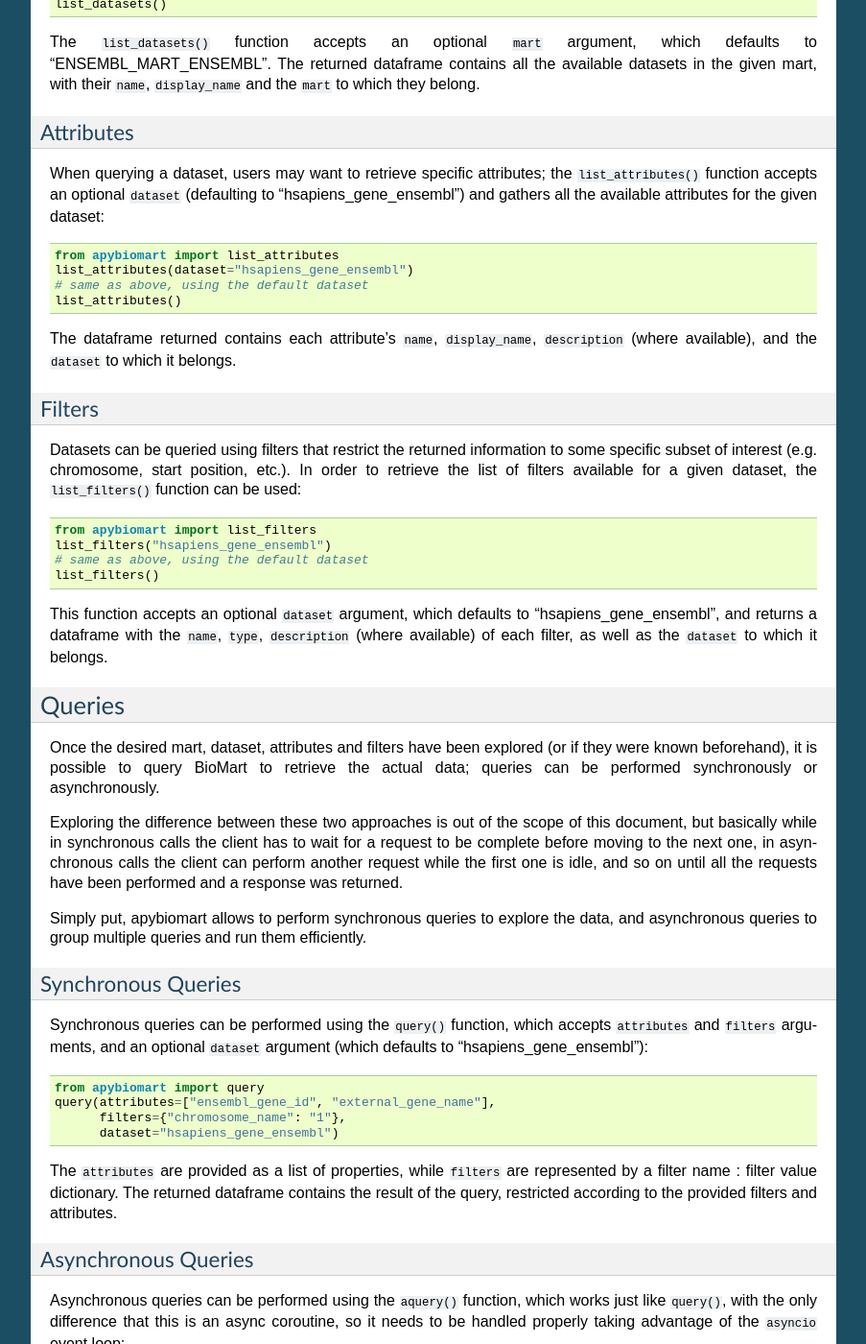
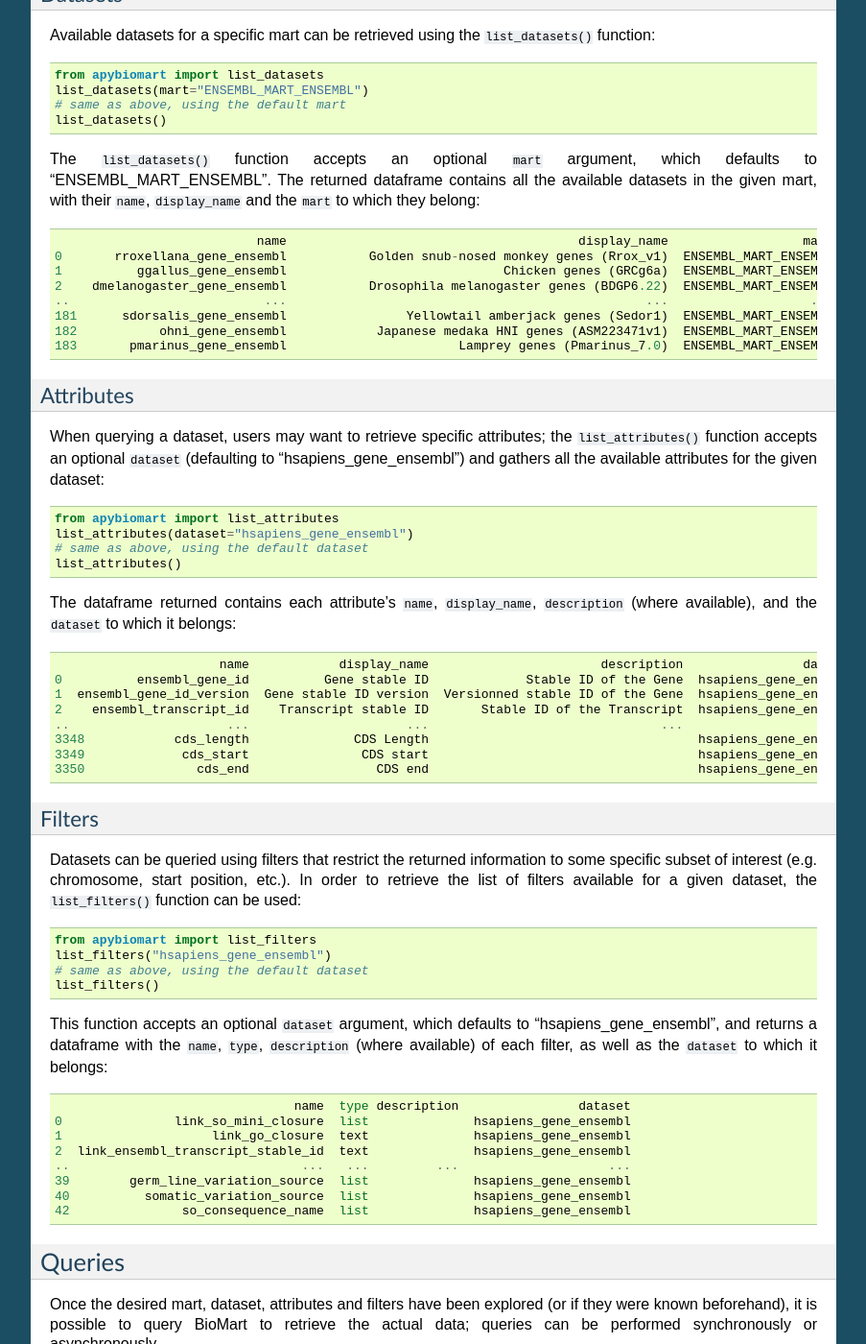
Before and after one commit to robertopreste/apybiomart, a Sphinx documentation site: the page built from docs/usage.rst, in a window 1280 px wide and 1400 px high, scrolled down 794 px. Shown: the whole window at 96% size, without its empty margins (198-1101 px from the left). Built offline with Sphinx 7.4.7, drawn with Linux system fonts in a browser that asks for light colours; pages that are not in the unit, such as notebooks, are missing from menus; some of the changed text lies outside the part shown.

Commit message:
Update documentation [skip ci]

```diff
--- a/HISTORY.rst
+++ b/HISTORY.rst
@@ -58,3 +58,9 @@ History
 
 * Fix test files with new BioMart versions;
 * Add script to create test files automatically.
+
+0.2.6 (2019-04-29)
+==================
+
+* Update test files;
+* Fix and update documentation.
--- a/docs/usage.rst
+++ b/docs/usage.rst
@@ -25,7 +23,16 @@ In order to view the marts available on BioMart, the ``list_marts()`` function c
     from apybiomart import list_marts
     list_marts()
 
-A dataframe with the available marts is returned, with their proper ``name`` and ``display_name``.
+A dataframe with the available marts is returned, with their proper ``name`` and ``display_name``::
+
+                        name           display_name
+    0   ENSEMBL_MART_ENSEMBL       Ensembl Genes 96
+    1     ENSEMBL_MART_MOUSE       Mouse strains 96
+    2  ENSEMBL_MART_SEQUENCE               Sequence
+    3  ENSEMBL_MART_ONTOLOGY               Ontology
+    4   ENSEMBL_MART_GENOMIC    Genomic features 96
+    5       ENSEMBL_MART_SNP   Ensembl Variation 96
+    6   ENSEMBL_MART_FUNCGEN  Ensembl Regulation 96
 
 Datasets
 ========
@@ -37,7 +44,16 @@ Available datasets for a specific mart can be retrieved using the ``list_dataset
     # same as above, using the default mart
     list_datasets()
 
-The ``list_datasets()`` function accepts an optional ``mart`` argument, which defaults to "ENSEMBL_MART_ENSEMBL". The returned dataframe contains all the available datasets in the given mart, with their ``name``, ``display_name`` and the ``mart`` to which they belong.
+The ``list_datasets()`` function accepts an optional ``mart`` argument, which defaults to "ENSEMBL_MART_ENSEMBL". The returned dataframe contains all the available datasets in the given mart, with their ``name``, ``display_name`` and the ``mart`` to which they belong::
+
+                               name                                       display_name                  mart
+    0       rroxellana_gene_ensembl           Golden snub-nosed monkey genes (Rrox_v1)  ENSEMBL_MART_ENSEMBL
+    1          ggallus_gene_ensembl                             Chicken genes (GRCg6a)  ENSEMBL_MART_ENSEMBL
+    2    dmelanogaster_gene_ensembl           Drosophila melanogaster genes (BDGP6.22)  ENSEMBL_MART_ENSEMBL
+    ..                          ...                                                ...                   ...
+    181      sdorsalis_gene_ensembl                Yellowtail amberjack genes (Sedor1)  ENSEMBL_MART_ENSEMBL
+    182           ohni_gene_ensembl            Japanese medaka HNI genes (ASM223471v1)  ENSEMBL_MART_ENSEMBL
+    183       pmarinus_gene_ensembl                       Lamprey genes (Pmarinus_7.0)  ENSEMBL_MART_ENSEMBL
 
 Attributes
 ==========
@@ -49,7 +65,16 @@ When querying a dataset, users may want to retrieve specific attributes; the ``l
     # same as above, using the default dataset
     list_attributes()
 
-The dataframe returned contains each attribute's ``name``, ``display_name``, ``description`` (where available), and the ``dataset`` to which it belongs.
+The dataframe returned contains each attribute's ``name``, ``display_name``, ``description`` (where available), and the ``dataset`` to which it belongs::
+
+                          name            display_name                       description                dataset
+    0          ensembl_gene_id          Gene stable ID             Stable ID of the Gene  hsapiens_gene_ensembl
+    1  ensembl_gene_id_version  Gene stable ID version  Versionned stable ID of the Gene  hsapiens_gene_ensembl
+    2    ensembl_transcript_id    Transcript stable ID       Stable ID of the Transcript  hsapiens_gene_ensembl
+    ..                     ...                     ...                               ...                    ...
+    3348            cds_length              CDS Length                                    hsapiens_gene_ensembl
+    3349             cds_start               CDS start                                    hsapiens_gene_ensembl
+    3350               cds_end                 CDS end                                    hsapiens_gene_ensembl
 
 Filters
 =======
@@ -61,7 +86,16 @@ Datasets can be queried using filters that restrict the returned information to
     # same as above, using the default dataset
     list_filters()
 
-This function accepts an optional ``dataset`` argument, which defaults to "hsapiens_gene_ensembl", and returns a dataframe with the ``name``, ``type``, ``description`` (where available) of each filter, as well as the ``dataset`` to which it belongs.
+This function accepts an optional ``dataset`` argument, which defaults to "hsapiens_gene_ensembl", and returns a dataframe with the ``name``, ``type``, ``description`` (where available) of each filter, as well as the ``dataset`` to which it belongs::
+
+                                    name  type description                dataset
+    0               link_so_mini_closure  list              hsapiens_gene_ensembl
+    1                    link_go_closure  text              hsapiens_gene_ensembl
+    2  link_ensembl_transcript_stable_id  text              hsapiens_gene_ensembl
+    ..                               ...   ...         ...                    ...
+    39        germ_line_variation_source  list              hsapiens_gene_ensembl
+    40          somatic_variation_source  list              hsapiens_gene_ensembl
+    42               so_consequence_name  list              hsapiens_gene_ensembl
 
 Queries
 -------
```
Also changed, not shown: other parts of docs/usage.rst (+0 -2 lines).
